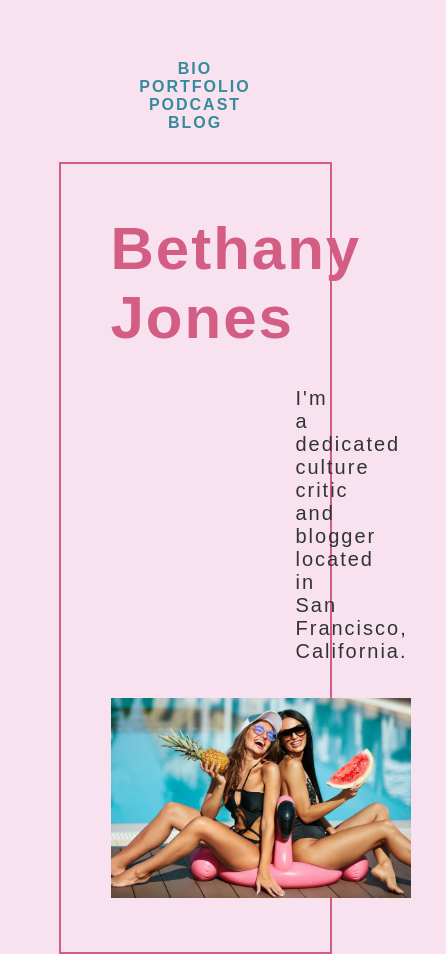
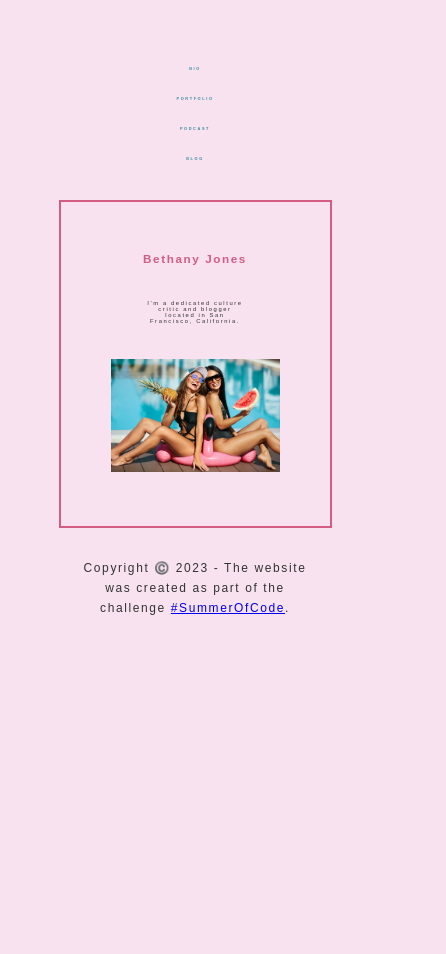
Before and after one commit to MartaReb/Summer-Of-Code, a plain HTML site: page HTML&CSS/card/index.html in a window 390 px wide. Shown: the top 954 px of the page, 446 px wide, since content can reach past the window. After the commit the page ends 844 px from the top, so only its background shows below. Drawn offline with Linux system fonts and the light colour scheme.

Commit message:
add_RWD_changes

```diff
--- a/HTML&CSS/card/index.html
+++ b/HTML&CSS/card/index.html
@@ -5,21 +5,24 @@
     <meta http-equiv="X-UA-Compatible" content="IE=edge">
     <meta name="viewport" content="width=device-width, initial-scale=1.0">
     <title>Card</title>
+    <link rel="preconnect" href="https://fonts.googleapis.com">
+    <link rel="preconnect" href="https://fonts.gstatic.com" crossorigin>
+    <link href="https://fonts.googleapis.com/css2?family=Raleway:wght@300;400&display=swap" rel="stylesheet">
     <link rel="stylesheet" href="style.css">
 </head>
 <body>
     <nav id="mainNav">
         <ul>
-        <li><a href="#">BIO</a></li>
-        <li><a href="#">PORTFOLIO</a></li>
-        <li><a href="#">PODCAST</a></li>
-        <li><a href="#">BLOG</a></li>
+        <li class="item1"><a href="#">BIO</a></li>
+        <li class="item2"><a href="#">PORTFOLIO</a></li>
+        <li class="item3"><a href="#">PODCAST</a></li>
+        <li class="item4"><a href="#">BLOG</a></li>
         </ul>
     </nav>
     <div class="container">
         <h1>Bethany Jones</h1>
         <p>I'm a dedicated culture critic and blogger located in San Francisco, California.</p>
-        <img src="girls.jpg" alt="Girl makes selfie" width="300">
+        <img src="girls.jpg" alt="Happy girls are sitting by the pool" width="300">
     </div>
     <footer>
         <p>Copyright ©️ 2023 - The website was created as part of the challenge <a href="https://www.flynerd.pl/2023/06/wakacyjne-wyzwanie-summer-of-code.html" target="_blank">#SummerOfCode</a>.</p>
--- a/HTML&CSS/card/style.css
+++ b/HTML&CSS/card/style.css
@@ -6,25 +6,25 @@
 
 body {
     background-color: #f8e2ef;
-    font-family: Arial;
-    letter-spacing: 2px;
+    font-family:'Russo One', sans-serif;
+    letter-spacing: 0.1em;
 }
 
 h1 {
     color: #d45d84;
-    font-size: 60px;
+    font-size: 3vw;
 }
 
 p {
-    font-size: 20px;
+    font-size: 1.5vw;
     margin: 35px;
     color:#323333;
-    padding: 0px 150px;
+    padding: 0px 70px;
 
 }
 
 #mainNav {
-    margin: 60px auto 0px
+    margin: 50px auto 0px
 }
 
 #mainNav ul {
@@ -34,11 +34,12 @@ p {
 
 #mainNav li {
     display: inline;
-    margin: 60px;
+    margin: auto 50px;
 }
 
 #mainNav a {
     color: #368b9b;
+    font-size: 1vw;
     text-decoration: none;
     font-weight: bold;
 }
@@ -51,7 +52,54 @@ p {
     padding: 50px;
 }
 
+img {
+    max-width: 100%;
+    height: auto;
+  }
+
 footer p {
     font-size: 12px;
     text-align: center;
+    margin: auto 80px;
+    line-height: 20px;
 }
+
+@media (max-width: 1024px) {
+    p { padding: 0px;
+    }
+    #mainNav ul {
+        display: grid;
+        grid-template-columns: repeat(2, 50%);
+        grid-template-rows: repeat(2, 30px);
+    }
+
+    .item1, .item3 {
+        padding-left: 150px;
+    }
+
+    .item2, .item4 {
+        padding-right: 150px;
+    }
+}
+
+@media (max-width: 768px) {
+    .item1, .item3 {
+        padding-left: 80px;
+    }
+
+    .item2, .item4 {
+        padding-right: 80px;
+    }
+ }
+
+ @media (max-width: 630px) {
+    #mainNav ul {
+        display: grid;
+        grid-template-columns: auto;
+        grid-template-rows: repeat(4, 30px);
+
+    }
+    .item1, .item3, .item2, .item4 {
+        padding: 0;
+    }
+ }
```
